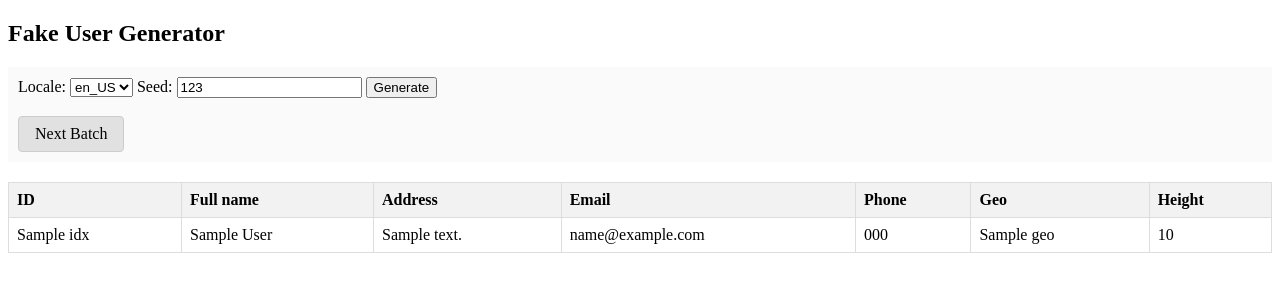
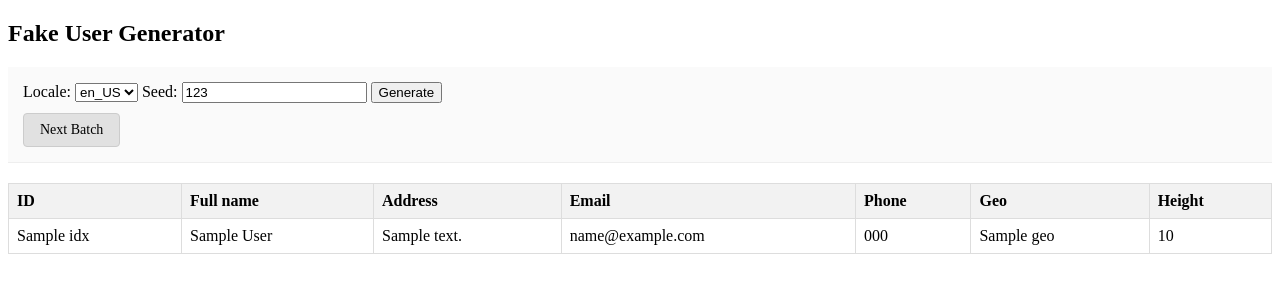
Before and after one commit to tolendi/task_6, a Flask app: page / in a window 1280 px wide. Shown: the top 300 px of the page. Run offline with Flask 3, Linux system fonts and the light colour scheme; a database or web service that is not in the repository returns one stand-in record (values such as "Sample title"); some libraries are stand-ins or nearby versions.

Commit message:
Update index.html

```diff
--- a/templates/index.html
+++ b/templates/index.html
@@ -6,14 +6,26 @@
         table { width: 100%; border-collapse: collapse; }
         th, td { border: 1px solid #ddd; padding: 8px; text-align: left; }
         th { background-color: #f2f2f2; }
-        .controls { margin-bottom: 20px; padding: 10px; background: #fafafa; }
+        .controls { margin-bottom: 20px; padding: 15px; background: #fafafa; border-bottom: 1px solid #eee; }
+        .btn-next {
+            display: inline-block;
+            margin-top: 10px;
+            padding: 8px 16px;
+            background-color: #e1e1e1;
+            border: 1px solid #ccc;
+            border-radius: 4px;
+            color: black;
+            text-decoration: none;
+            font-size: 14px;
+        }
+        .btn-next:hover { background-color: #d1d1d1; }
     </style>
 </head>
 <body>
     <h2>Fake User Generator</h2>
 
     <div class="controls">
-        <form method="GET" action="/">
+        <form method="GET" action="/" style="display: inline;">
             <label>Locale:</label>
             <select name="locale">
                 <option value="en_US" {% if locale == 'en_US' %}selected{% endif %}>en_US</option>
@@ -28,9 +40,7 @@
         </form>
 
         <br>
-
-        <a href="/?locale={{ locale }}&seed={{ seed }}&batch={{ batch + 10 }}"
-           style="display: inline-block; padding: 8px 16px; background-color: #e1e1e1; border: 1px solid #ccc; border-radius: 4px; color: black; text-decoration: none;">
+        <a href="/?locale={{ locale }}&seed={{ seed }}&batch={{ batch + 10 }}" class="btn-next">
            Next Batch
         </a>
     </div>
@@ -62,5 +72,4 @@
         </tbody>
     </table>
 </body>
-
 </html>
```
